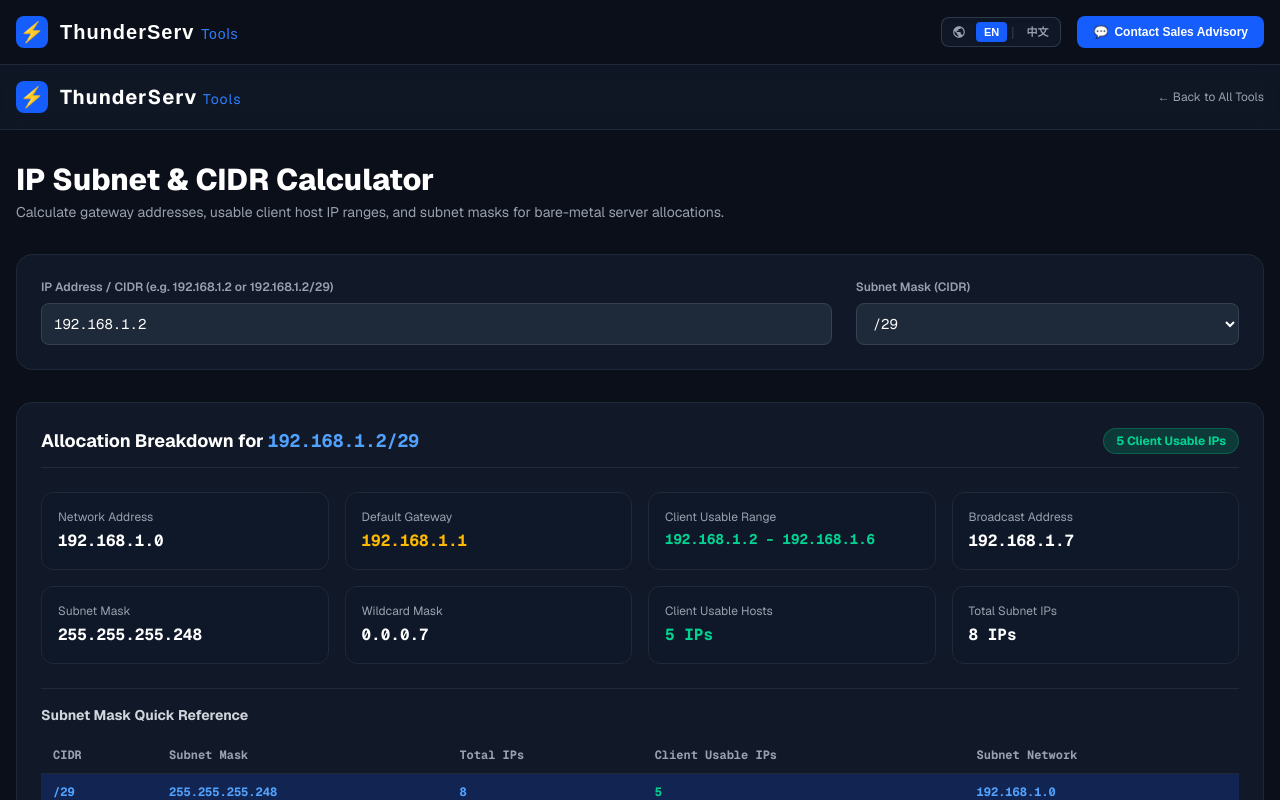
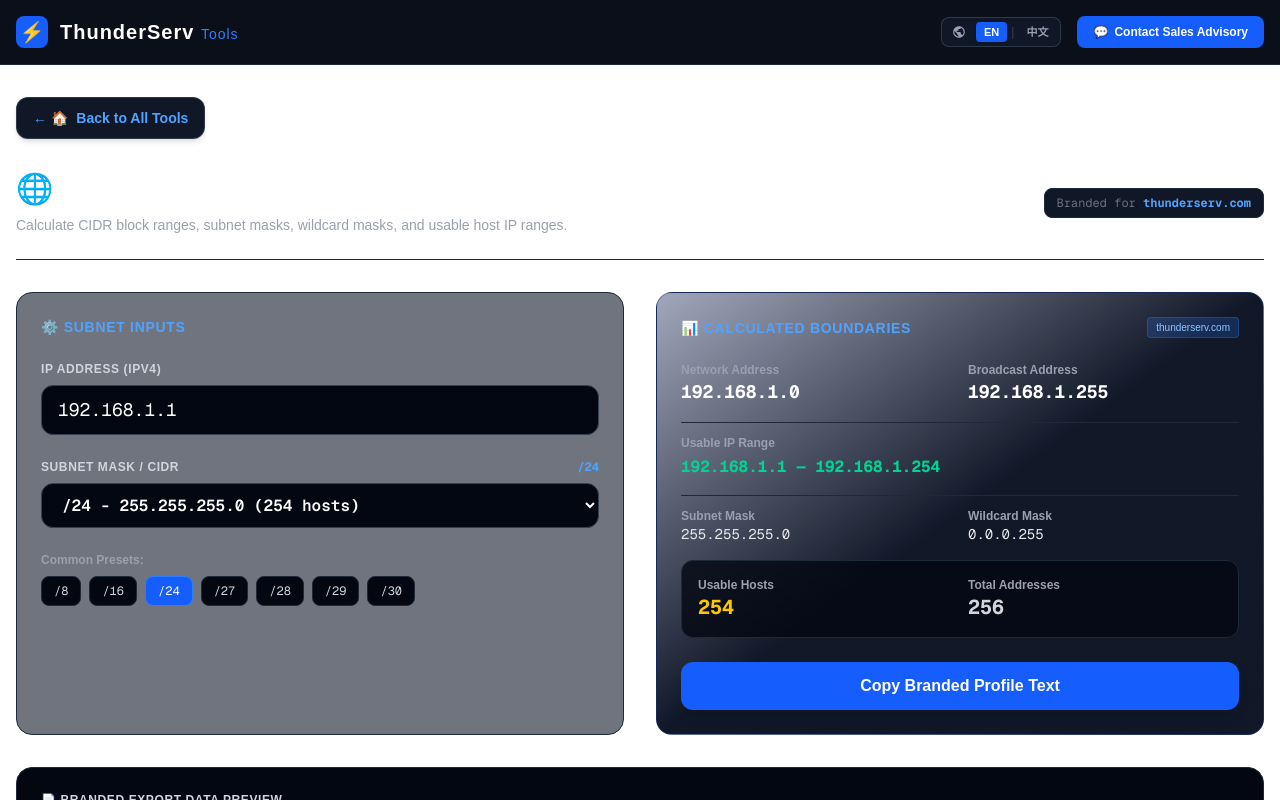
Before and after one commit to khpiang/thunderserv-tools, a Next.js app: page /subnet-calculator in a window 1280 px wide. Shown: the top 800 px of the page. Built offline with nearby package versions, Linux system fonts and the light colour scheme.

Commit message:
Update page.tsx

```diff
--- a/app/subnet-calculator/page.tsx
+++ b/app/subnet-calculator/page.tsx
@@ -1,279 +1,297 @@
 "use client";
 
 import React, { useState } from "react";
+import Link from "next/link";
+import { useLanguage } from "@/context/LanguageContext";
 
-export default function SubnetCalculator() {
-  const [ipInput, setIpInput] = useState("192.168.1.2");
-  const [cidr, setCidr] = useState(29);
+export default function SubnetCalculatorPage() {
+  const { language } = useLanguage();
 
-  // 处理 IP/CIDR 输入 (支持直接粘贴如 192.168.1.2/29)
-  const handleInputChange = (e: React.ChangeEvent<HTMLInputElement>) => {
-    const val = e.target.value;
-    if (val.includes("/")) {
-      const [ipPart, maskPart] = val.split("/");
-      setIpInput(ipPart);
-      const maskNum = parseInt(maskPart, 10);
-      if (!isNaN(maskNum) && maskNum >= 8 && maskNum <= 32) {
-        setCidr(maskNum);
-      }
-    } else {
-      setIpInput(val);
-    }
+  const [ipAddress, setIpAddress] = useState<string>("192.168.1.1");
+  const [cidr, setCidr] = useState<number>(24);
+  const [copied, setCopied] = useState<boolean>(false);
+
+  // Helper: Convert IPv4 string to 32-bit number
+  const ipToLong = (ip: string): number => {
+    return (
+      ip
+        .split(".")
+        .reduce((acc, octet) => (acc << 8) + parseInt(octet, 10), 0) >>> 0
+    );
   };
 
-  // IP 转 32位 整数
-  const ipToInt = (ipStr: string): number | null => {
-    const parts = ipStr.trim().split(".");
-    if (parts.length !== 4) return null;
-    let num = 0;
-    for (let i = 0; i < 4; i++) {
-      const part = parseInt(parts[i], 10);
-      if (isNaN(part) || part < 0 || part > 255) return null;
-      num = (num << 8) + part;
-    }
-    return num >>> 0;
-  };
-
-  // 整数转 IP
-  const intToIp = (num: number): string => {
+  // Helper: Convert 32-bit number back to IPv4 string
+  const longToIp = (long: number): string => {
     return [
-      (num >>> 24) & 255,
-      (num >>> 16) & 255,
-      (num >>> 8) & 255,
-      num & 255,
+      (long >>> 24) & 255,
+      (long >>> 16) & 255,
+      (long >>> 8) & 255,
+      long & 255,
     ].join(".");
   };
 
-  // 计算子网与 IP 详细分配
-  const calculateDetails = () => {
-    const ipNum = ipToInt(ipInput);
-    if (ipNum === null) return null;
+  // Validate IP format
+  const isValidIp = (ip: string): boolean => {
+    const parts = ip.split(".");
+    if (parts.length !== 4) return false;
+    return parts.every((part) => {
+      const num = parseInt(part, 10);
+      return !isNaN(num) && num >= 0 && num <= 255 && part === num.toString();
+    });
+  };
 
-    const maskNum = cidr === 0 ? 0 : (~0 << (32 - cidr)) >>> 0;
-    const wildcardNum = (~maskNum) >>> 0;
-    const networkNum = (ipNum & maskNum) >>> 0;
-    const broadcastNum = (networkNum | wildcardNum) >>> 0;
+  // Calculations
+  const calculateSubnet = () => {
+    if (!isValidIp(ipAddress) || cidr < 0 || cidr > 32) {
+      return null;
+    }
+
+    const ipLong = ipToLong(ipAddress);
+    const maskLong = cidr === 0 ? 0 : (0xffffffff << (32 - cidr)) >>> 0;
+    const wildcardLong = ~maskLong >>> 0;
+
+    const netLong = (ipLong & maskLong) >>> 0;
+    const bcastLong = (netLong | wildcardLong) >>> 0;
 
     const totalHosts = Math.pow(2, 32 - cidr);
-    // 理论可用 IP (扣除 Network & Broadcast)
-    const rawUsableHosts = cidr >= 31 ? (cidr === 31 ? 2 : 1) : totalHosts - 2;
+    const usableHosts = cidr >= 31 ? (cidr === 31 ? 2 : 1) : Math.max(0, totalHosts - 2);
 
-    // IDC 实际分配逻辑：第一位 (Network + 1) 作为机房默认网关
-    const gatewayNum = cidr >= 31 ? networkNum : networkNum + 1;
-    const clientFirstUsable = cidr >= 31 ? networkNum : gatewayNum + 1;
-    const clientLastUsable = cidr >= 31 ? broadcastNum : broadcastNum - 1;
-
-    // 客户实际可用客户端 IP 数 (扣除 网关)
-    const clientUsableCount = cidr >= 31 ? rawUsableHosts : Math.max(0, rawUsableHosts - 1);
+    const firstUsableLong = cidr >= 31 ? netLong : netLong + 1;
+    const lastUsableLong = cidr >= 31 ? bcastLong : bcastLong - 1;
 
     return {
-      network: intToIp(networkNum),
-      gateway: intToIp(gatewayNum),
-      broadcast: intToIp(broadcastNum),
-      netmask: intToIp(maskNum),
-      wildcard: intToIp(wildcardNum),
-      clientFirstUsable: intToIp(clientFirstUsable),
-      clientLastUsable: intToIp(clientLastUsable),
-      clientUsableCount,
-      totalHosts,
+      ip: ipAddress,
+      cidr,
+      subnetMask: longToIp(maskLong),
+      wildcardMask: longToIp(wildcardLong),
+      networkAddress: longToIp(netLong),
+      broadcastAddress: longToIp(bcastLong),
+      firstUsable: longToIp(firstUsableLong),
+      lastUsable: longToIp(lastUsableLong),
+      totalHosts: totalHosts.toLocaleString(),
+      usableHosts: usableHosts.toLocaleString(),
     };
   };
 
-  // CIDR 列表对比逻辑
-  const generateSubnetTable = () => {
-    const ipNum = ipToInt(ipInput);
-    if (ipNum === null) return [];
+  const results = calculateSubnet();
+  const today = new Date().toISOString().split("T")[0];
 
-    const currentMask = cidr === 0 ? 0 : (~0 << (32 - cidr)) >>> 0;
-    const baseNetwork = (ipNum & currentMask) >>> 0;
+  const profileText = results
+    ? `===================================================================
+                     THUNDERSERV NETWORK PROFILE
+                      https://thunderserv.com
+===================================================================
+Generated Date  : ${today}
+Module          : Enterprise IPv4 Subnet Calculator
 
-    const list = [];
-    for (let prefix = cidr; prefix <= 30; prefix++) {
-      const subnetMask = prefix === 0 ? 0 : (~0 << (32 - prefix)) >>> 0;
-      const totalIPs = Math.pow(2, 32 - prefix);
-      const rawUsable = prefix >= 31 ? (prefix === 31 ? 2 : 1) : totalIPs - 2;
-      const clientUsable = prefix >= 31 ? rawUsable : Math.max(0, rawUsable - 1);
+[SUBNET CONFIGURATION]
+-------------------------------------------------------------------
+• Input IP Address : ${results.ip}/${results.cidr}
+• Subnet Mask      : ${results.subnetMask}
+• Wildcard Mask    : ${results.wildcardMask}
 
-      list.push({
-        prefix: `/${prefix}`,
-        netmask: intToIp(subnetMask),
-        totalIPs,
-        clientUsable,
-        network: intToIp(baseNetwork),
-      });
-    }
-    return list;
+[NETWORK ADDRESS BOUNDARIES]
+-------------------------------------------------------------------
+• Network Address  : ${results.networkAddress}
+• Broadcast Address: ${results.broadcastAddress}
+• Usable IP Range  : ${results.firstUsable} - ${results.lastUsable}
+• Total Addresses  : ${results.totalHosts}
+• Usable Hosts     : ${results.usableHosts}
+
+===================================================================
+Powered by ThunderServ Infrastructure Solutions | thunderserv.com
+===================================================================`
+    : "Invalid IPv4 Address input.";
+
+  const handleCopyProfile = () => {
+    if (!results) return;
+    navigator.clipboard.writeText(profileText);
+    setCopied(true);
+    setTimeout(() => setCopied(false), 2000);
   };
 
-  const details = calculateDetails();
-  const subnetTable = generateSubnetTable();
+  return (
+    <main className="flex-1 max-w-7xl w-full mx-auto px-4 py-8">
+      {/* Top Nav */}
+      <div className="mb-8">
+        <Link
+          href="/"
+          className="inline-flex items-center gap-2 bg-gray-900 hover:bg-gray-800 text-blue-400 hover:text-blue-300 border border-gray-700/80 px-4 py-2.5 rounded-xl font-semibold text-sm transition shadow-md"
+        >
+          <span>← 🏠</span>
+          <span>{language === "zh" ? "返回工具列表" : "Back to All Tools"}</span>
+        </Link>
+      </div>
 
-  return (
-    <div className="min-h-screen bg-[#0b0f19] text-gray-100 font-sans">
-      {/* 统一 Header 导航 */}
-      <header className="border-b border-gray-800 bg-[#111827]/80 backdrop-blur sticky top-0 z-50">
-        <div className="max-w-7xl mx-auto px-4 h-16 flex items-center justify-between">
-          <a href="/" className="flex items-center space-x-3">
-            <div className="w-8 h-8 rounded-lg bg-blue-600 flex items-center justify-center font-bold text-xl text-white">⚡</div>
-            <span className="font-bold text-xl tracking-wider text-white">
-              ThunderServ <span className="text-blue-500 font-normal text-sm">Tools</span>
-            </span>
-          </a>
-          <a href="/" className="text-xs text-gray-400 hover:text-white transition">
-            ← Back to All Tools
-          </a>
-        </div>
-      </header>
-
-      <main className="max-w-7xl mx-auto px-4 py-8 space-y-8">
+      {/* Single Clean Header */}
+      <div className="mb-8 border-b border-gray-800 pb-6 flex flex-col sm:flex-row justify-between items-start sm:items-center gap-4">
         <div>
-          <h1 className="text-2xl sm:text-3xl font-extrabold text-white">
-            IP Subnet & CIDR Calculator
+          <h1 className="text-3xl font-extrabold text-white mb-2">
+            🌐 {language === "zh" ? "IPv4 子网掩码计算器" : "IPv4 Subnet Calculator"}
           </h1>
-          <p className="text-gray-400 text-sm mt-1">
-            Calculate gateway addresses, usable client host IP ranges, and subnet masks for bare-metal server allocations.
+          <p className="text-gray-400 text-sm">
+            {language === "zh"
+              ? "计算 CIDR 网络地址、广播地址、掩码反码及可用主机 IP 范围。"
+              : "Calculate CIDR block ranges, subnet masks, wildcard masks, and usable host IP ranges."}
           </p>
         </div>
+        <div className="text-xs font-mono text-gray-500 bg-gray-900 px-3 py-1.5 rounded-lg border border-gray-800">
+          Branded for <span className="text-blue-400 font-bold">thunderserv.com</span>
+        </div>
+      </div>
 
-        {/* 输入设置卡片 */}
-        <div className="bg-[#111827] border border-gray-800 rounded-2xl p-6">
-          <div className="grid grid-cols-1 md:grid-cols-3 gap-6">
-            <div className="md:col-span-2 space-y-2">
-              <label className="text-xs font-semibold text-gray-400 block">
-                IP Address / CIDR (e.g. 192.168.1.2 or 192.168.1.2/29)
+      {/* Main Content Layout */}
+      <div className="grid grid-cols-1 lg:grid-cols-12 gap-8 mb-8">
+        {/* Left Input Section */}
+        <div className="lg:col-span-6 bg-gray-900/60 border border-gray-800 rounded-2xl p-6 space-y-6">
+          <h2 className="text-sm font-bold text-blue-400 uppercase tracking-wider">
+            ⚙️ {language === "zh" ? "网络参数设置" : "Subnet Inputs"}
+          </h2>
+
+          <div>
+            <label className="block text-xs font-bold text-gray-300 uppercase tracking-wider mb-2">
+              {language === "zh" ? "IP 地址 (IPv4)" : "IP Address (IPv4)"}
             </label>
             <input
               type="text"
-                value={ipInput}
-                onChange={handleInputChange}
-                placeholder="192.168.1.2/29"
-                className="w-full bg-gray-800 border border-gray-700 rounded-lg py-2.5 px-3 text-sm text-white focus:outline-none focus:border-blue-500 font-mono"
+              value={ipAddress}
+              onChange={(e) => setIpAddress(e.target.value.trim())}
+              placeholder="e.g. 192.168.1.1"
+              className={`w-full bg-gray-950 border ${
+                isValidIp(ipAddress) ? "border-gray-700" : "border-red-500"
+              } rounded-xl px-4 py-2.5 text-white font-mono text-lg focus:outline-none focus:border-blue-500`}
             />
+            {!isValidIp(ipAddress) && (
+              <p className="text-xs text-red-400 mt-1.5">
+                {language === "zh" ? "请输入有效的 IPv4 地址 (例如 10.0.0.1)" : "Invalid IPv4 address format"}
+              </p>
+            )}
           </div>
 
-            <div className="space-y-2">
-              <label className="text-xs font-semibold text-gray-400 block">
-                Subnet Mask (CIDR)
+          <div>
+            <div className="flex justify-between items-center mb-2">
+              <label className="block text-xs font-bold text-gray-300 uppercase tracking-wider">
+                {language === "zh" ? "子网掩码 / CIDR" : "Subnet Mask / CIDR"}
               </label>
+              <span className="text-xs font-mono text-blue-400 font-bold">/{cidr}</span>
+            </div>
             <select
               value={cidr}
-                onChange={(e) => setCidr(parseInt(e.target.value, 10))}
-                className="w-full bg-gray-800 border border-gray-700 rounded-lg py-2.5 px-3 text-sm text-white focus:outline-none focus:border-blue-500 font-mono"
+              onChange={(e) => setCidr(Number(e.target.value))}
+              className="w-full bg-gray-950 border border-gray-700 rounded-xl px-4 py-2.5 text-white font-mono text-base font-semibold"
             >
-                {Array.from({ length: 23 }, (_, i) => i + 8).map((prefix) => (
-                  <option key={prefix} value={prefix}>
-                    /{prefix}
+              {Array.from({ length: 33 }, (_, i) => {
+                const maskLong = i === 0 ? 0 : (0xffffffff << (32 - i)) >>> 0;
+                const maskIp = longToIp(maskLong);
+                const hosts = i >= 31 ? (i === 31 ? 2 : 1) : Math.max(0, Math.pow(2, 32 - i) - 2);
+                return (
+                  <option key={i} value={i}>
+                    /{i} - {maskIp} ({hosts.toLocaleString()} hosts)
                   </option>
+                );
+              })}
+            </select>
+          </div>
+
+          {/* Quick Preset CIDRs */}
+          <div>
+            <label className="block text-xs font-semibold text-gray-400 mb-2">
+              {language === "zh" ? "常用 CIDR 预设:" : "Common Presets:"}
+            </label>
+            <div className="flex flex-wrap gap-2">
+              {[8, 16, 24, 27, 28, 29, 30].map((preset) => (
+                <button
+                  key={preset}
+                  onClick={() => setCidr(preset)}
+                  className={`text-xs px-3 py-1.5 rounded-lg border font-mono transition ${
+                    cidr === preset
+                      ? "bg-blue-600 text-white border-blue-500"
+                      : "bg-gray-950 text-gray-300 border-gray-800 hover:bg-gray-800"
+                  }`}
+                >
+                  /{preset}
+                </button>
               ))}
-              </select>
             </div>
           </div>
         </div>
 
-        {details ? (
-          <div className="grid grid-cols-1 lg:grid-cols-12 gap-8">
-            {/* 详细计算结果展示卡片 */}
-            <div className="lg:col-span-12 bg-[#111827] border border-gray-800 rounded-2xl p-6 space-y-6">
-              <div className="flex justify-between items-center border-b border-gray-800 pb-3">
-                <h2 className="text-lg font-bold text-white">
-                  Allocation Breakdown for <span className="text-blue-400 font-mono">{ipInput}/{cidr}</span>
-                </h2>
-                <span className="bg-emerald-500/20 text-emerald-400 border border-emerald-500/30 text-xs font-bold px-3 py-1 rounded-full">
-                  {details.clientUsableCount} Client Usable IPs
+        {/* Right Output Results Panel */}
+        <div className="lg:col-span-6 bg-gradient-to-br from-blue-950/40 via-gray-900 to-gray-900 border border-blue-900/50 rounded-2xl p-6 flex flex-col justify-between">
+          <div>
+            <div className="flex justify-between items-center mb-6">
+              <h2 className="text-sm font-bold text-blue-400 uppercase tracking-wider">📊 Calculated Boundaries</h2>
+              <span className="text-[10px] bg-blue-500/20 text-blue-300 border border-blue-500/30 px-2 py-0.5 rounded">
+                thunderserv.com
               </span>
             </div>
 
-              <div className="grid grid-cols-1 sm:grid-cols-2 lg:grid-cols-4 gap-4">
-                <div className="bg-gray-900/80 border border-gray-800 rounded-xl p-4">
-                  <div className="text-xs text-gray-400">Network Address</div>
-                  <div className="text-base font-bold font-mono text-white mt-1">{details.network}</div>
+            {results ? (
+              <div className="space-y-4">
+                <div className="grid grid-cols-2 gap-4">
+                  <div>
+                    <div className="text-xs font-semibold text-gray-400">Network Address</div>
+                    <div className="text-lg font-bold text-white font-mono">{results.networkAddress}</div>
                   </div>
-
-                <div className="bg-gray-900/80 border border-gray-800 rounded-xl p-4">
-                  <div className="text-xs text-gray-400">Default Gateway</div>
-                  <div className="text-base font-bold font-mono text-amber-400 mt-1">{details.gateway}</div>
-                </div>
-
-                <div className="bg-gray-900/80 border border-gray-800 rounded-xl p-4">
-                  <div className="text-xs text-gray-400">Client Usable Range</div>
-                  <div className="text-sm font-bold font-mono text-emerald-400 mt-1">
-                    {details.clientFirstUsable} – {details.clientLastUsable}
+                  <div>
+                    <div className="text-xs font-semibold text-gray-400">Broadcast Address</div>
+                    <div className="text-lg font-bold text-white font-mono">{results.broadcastAddress}</div>
                   </div>
                 </div>
 
-                <div className="bg-gray-900/80 border border-gray-800 rounded-xl p-4">
-                  <div className="text-xs text-gray-400">Broadcast Address</div>
-                  <div className="text-base font-bold font-mono text-white mt-1">{details.broadcast}</div>
-                </div>
-
-                <div className="bg-gray-900/80 border border-gray-800 rounded-xl p-4">
-                  <div className="text-xs text-gray-400">Subnet Mask</div>
-                  <div className="text-base font-bold font-mono text-white mt-1">{details.netmask}</div>
-                </div>
-
-                <div className="bg-gray-900/80 border border-gray-800 rounded-xl p-4">
-                  <div className="text-xs text-gray-400">Wildcard Mask</div>
-                  <div className="text-base font-bold font-mono text-white mt-1">{details.wildcard}</div>
-                </div>
-
-                <div className="bg-gray-900/80 border border-gray-800 rounded-xl p-4">
-                  <div className="text-xs text-gray-400">Client Usable Hosts</div>
-                  <div className="text-base font-bold font-mono text-emerald-400 mt-1">
-                    {details.clientUsableCount} IPs
+                <div className="border-t border-gray-800 pt-3">
+                  <div className="text-xs font-semibold text-gray-400 mb-1">Usable IP Range</div>
+                  <div className="text-base font-bold text-emerald-400 font-mono">
+                    {results.firstUsable} — {results.lastUsable}
                   </div>
                 </div>
 
-                <div className="bg-gray-900/80 border border-gray-800 rounded-xl p-4">
-                  <div className="text-xs text-gray-400">Total Subnet IPs</div>
-                  <div className="text-base font-bold font-mono text-white mt-1">
-                    {details.totalHosts} IPs
+                <div className="border-t border-gray-800 pt-3 grid grid-cols-2 gap-4">
+                  <div>
+                    <div className="text-xs font-semibold text-gray-400">Subnet Mask</div>
+                    <div className="text-sm font-mono text-gray-200">{results.subnetMask}</div>
                   </div>
+                  <div>
+                    <div className="text-xs font-semibold text-gray-400">Wildcard Mask</div>
+                    <div className="text-sm font-mono text-gray-200">{results.wildcardMask}</div>
                   </div>
                 </div>
 
-              {/* CIDR 规格明细表格 */}
-              <div className="pt-4 border-t border-gray-800">
-                <h3 className="text-sm font-bold text-gray-300 mb-3">Subnet Mask Quick Reference</h3>
-                <div className="overflow-x-auto">
-                  <table className="w-full text-left text-xs font-mono">
-                    <thead>
-                      <tr className="border-b border-gray-800 text-gray-400">
-                        <th className="py-2.5 px-3">CIDR</th>
-                        <th className="py-2.5 px-3">Subnet Mask</th>
-                        <th className="py-2.5 px-3">Total IPs</th>
-                        <th className="py-2.5 px-3">Client Usable IPs</th>
-                        <th className="py-2.5 px-3">Subnet Network</th>
-                      </tr>
-                    </thead>
-                    <tbody className="divide-y divide-gray-800/60">
-                      {subnetTable.map((item) => (
-                        <tr
-                          key={item.prefix}
-                          className={
-                            item.prefix === `/${cidr}`
-                              ? "bg-blue-600/20 text-blue-400 font-bold"
-                              : "text-gray-300 hover:bg-gray-800/40"
-                          }
-                        >
-                          <td className="py-2.5 px-3">{item.prefix}</td>
-                          <td className="py-2.5 px-3">{item.netmask}</td>
-                          <td className="py-2.5 px-3">{item.totalIPs}</td>
-                          <td className="py-2.5 px-3 text-emerald-400">{item.clientUsable}</td>
-                          <td className="py-2.5 px-3">{item.network}</td>
-                        </tr>
-                      ))}
-                    </tbody>
-                  </table>
+                <div className="bg-gray-950/80 border border-gray-800 rounded-xl p-4 grid grid-cols-2 gap-4 mt-2">
+                  <div>
+                    <div className="text-xs font-semibold text-gray-400">Usable Hosts</div>
+                    <div className="text-xl font-bold text-yellow-400 font-mono">{results.usableHosts}</div>
                   </div>
+                  <div>
+                    <div className="text-xs font-semibold text-gray-400">Total Addresses</div>
+                    <div className="text-xl font-bold text-gray-300 font-mono">{results.totalHosts}</div>
                   </div>
                 </div>
               </div>
             ) : (
-          <div className="bg-red-900/20 border border-red-500/30 rounded-xl p-4 text-xs text-red-400">
-            Please enter a valid IPv4 address (e.g., 192.168.1.2 or 192.168.1.2/29).
+              <div className="text-center py-12 text-gray-500">
+                Please enter a valid IPv4 address to calculate subnet boundaries.
               </div>
             )}
+          </div>
+
+          <button
+            onClick={handleCopyProfile}
+            disabled={!results}
+            className="w-full bg-blue-600 hover:bg-blue-500 disabled:bg-gray-800 disabled:text-gray-500 text-white font-bold py-3 px-4 rounded-xl shadow-lg transition mt-6"
+          >
+            {copied ? "✓ Copied Profile Text!" : "Copy Branded Profile Text"}
+          </button>
+        </div>
+      </div>
+
+      {/* Export Preview Section */}
+      <div className="bg-gray-950 border border-gray-800 rounded-2xl p-6">
+        <h3 className="text-xs font-bold text-gray-300 uppercase tracking-wider mb-3">📄 BRANDED EXPORT DATA PREVIEW</h3>
+        <pre className="bg-gray-900 border border-gray-800 rounded-xl p-4 text-emerald-400 font-mono text-xs overflow-x-auto leading-relaxed">
+          {profileText}
+        </pre>
+      </div>
     </main>
-    </div>
   );
 }
```
Lines whose indentation alone changed are shown as unchanged.
